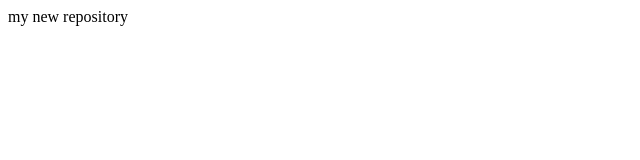
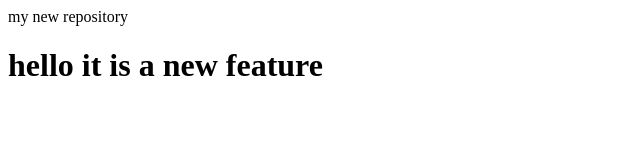
Before and after one commit to PriyankR24/local-repo, a plain HTML site: page index.html in a window 1280 px wide. Shown: the whole page, without its empty margins (0-640 px from the left). Drawn offline with Linux system fonts and the light colour scheme.

Commit message:
feature1

```diff
--- a/index.html
+++ b/index.html
@@ -1 +1,2 @@
 <p>my new repository</p>
+<h1>hello it is a new feature</h1>
```
